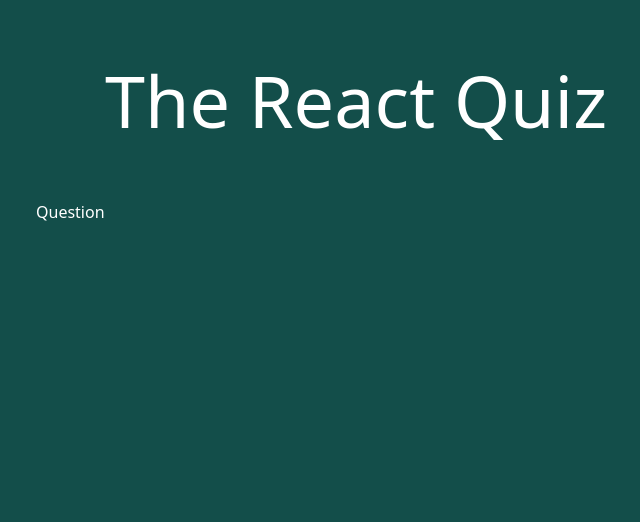
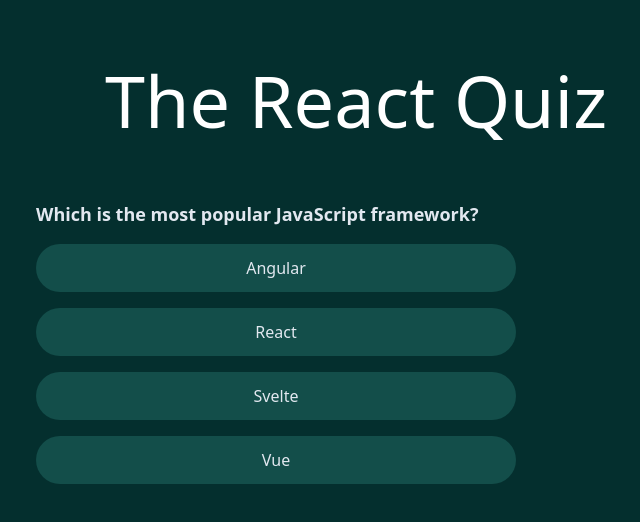
Before and after one commit to b1621/quiz-app, a React (Vite) app: page / in a window 1280 px wide. Both pictures are taken after a click on the button "Lets Start". Shown: the top 522 px of the page, without its empty margins (284-924 px from the left). Built offline with nearby package versions, Linux system fonts and the light colour scheme; data requests are answered from the project's data file.

Commit message:
displaying questions

```diff
--- a/src/App.jsx
+++ b/src/App.jsx
@@ -11,6 +11,7 @@
 
   // 'loadin','error','ready','active','finished'
   status: "loading",
+  index: 0,
 };
 
 function reducer(state, action) {
@@ -38,11 +39,9 @@
 }
 
 function App() {
-  // const [count, setCount] = useState(0);
   const [state, dispatch] = useReducer(reducer, initialState);
-  const { status, questions } = state;
+  const { status, questions, index } = state;
 
-  console.log("questions ", questions);
   const numQuestions = questions.length;
 
   useEffect(function () {
@@ -53,7 +52,7 @@
   }, []);
   return (
     <>
-      <div className=" absolute top-0  h-screen w-screen bg-teal-900 text-white">
+      <div className=" absolute top-0  h-screen w-screen bg-teal-950 text-white">
         <Header />
         <Main>
           {status === "loading" && <Loader />}
@@ -61,7 +60,7 @@
           {status === "ready" && (
             <StartScreen numQuestions={numQuestions} dispatch={dispatch} />
           )}
-          {status === "active" && <Question />}
+          {status === "active" && <Question question={questions[index]} />}
         </Main>
       </div>
     </>
--- a/src/components/Main.jsx
+++ b/src/components/Main.jsx
@@ -1,7 +1,7 @@
 // import React from 'react'
 
 const Main = ({ children }) => {
-  return <div className="  w-1/2 mx-auto my-16">{children}</div>;
+  return <div className=" text-slate-200 w-1/2 mx-auto my-16">{children}</div>;
 };
 
 export default Main;
--- /dev/null
+++ b/src/components/Options.jsx
@@ -0,0 +1,18 @@
+const Options = ({ question }) => {
+  return (
+    <>
+      <div className="my-2">
+        {question.options.map((option) => (
+          <button
+            className=" my-2 w-[75%] bg-teal-900 py-3 rounded-full transition-all duration-500 hover:bg-teal-800 hover:mx-5"
+            key={option}
+          >
+            {option}
+          </button>
+        ))}
+      </div>
+    </>
+  );
+};
+
+export default Options;
--- a/src/components/Question.jsx
+++ b/src/components/Question.jsx
@@ -1,5 +1,13 @@
-const Question = () => {
-  return <div>Question</div>;
+import Options from "./Options";
+
+const Question = ({ question }) => {
+  // console.log(question);
+  return (
+    <div>
+      <h4 className="font-bold text-lg">{question.question}</h4>
+      <Options question={question} />
+    </div>
+  );
 };
 
 export default Question;
--- a/src/components/StartScreen.jsx
+++ b/src/components/StartScreen.jsx
@@ -1,6 +1,6 @@
 const StartScreen = ({ numQuestions, dispatch }) => {
   return (
-    <div className="text-center text-slate-200">
+    <div className="text-center ">
       <h2 className="text-3xl font-bold">Welcome to The React Quiz!</h2>
       <h3 className="text-xl my-4">
         {numQuestions} questions to test your React mastery
```
